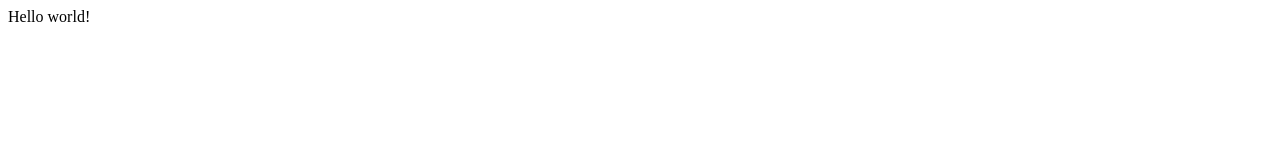
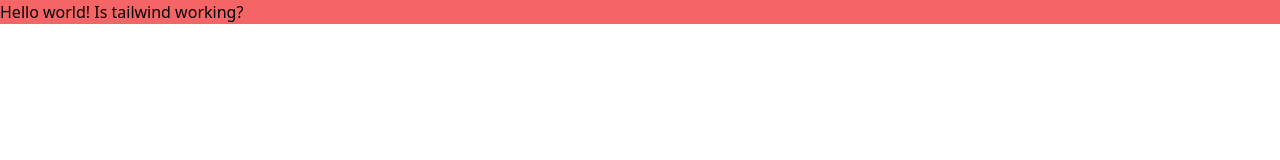
Before and after one commit to dwkns/dwkns-gatsby-tailwind-starter, a Gatsby site: page / in a window 1280 px wide. Built offline with nearby package versions, Linux system fonts and the light colour scheme; Gatsby itself is replaced by a stand-in of ours.

Commit message:
Added Tailwind

```diff
--- /dev/null
+++ b/gatsby-browser.js
@@ -0,0 +1 @@
+import "./src/css/tailwind.css"
--- a/gatsby-config.js
+++ b/gatsby-config.js
@@ -6,5 +6,5 @@
 
 module.exports = {
   /* Your site config here */
-  plugins: [],
+  plugins: [`gatsby-plugin-postcss`],
 }
--- /dev/null
+++ b/postcss.config.js
@@ -0,0 +1,3 @@
+module.exports = () => ({
+  plugins: [require("tailwindcss")],
+})
--- /dev/null
+++ b/src/css/tailwind.css
@@ -0,0 +1,3 @@
+@tailwind base;
+@tailwind components;
+@tailwind utilities;
--- a/src/pages/index.js
+++ b/src/pages/index.js
@@ -1,5 +1,5 @@
 import React from "react"
 
 export default function Home() {
-  return <div>Hello world!</div>
+  return <div className="bg-red-500">Hello world! Is tailwind working? </div>
 }
--- /dev/null
+++ b/tailwind.config.js
@@ -0,0 +1,8 @@
+module.exports = {
+  purge: [],
+  theme: {
+    extend: {},
+  },
+  variants: {},
+  plugins: [],
+}
```
Also changed, not shown: package.json (+5 -3 lines), 1 other file.
